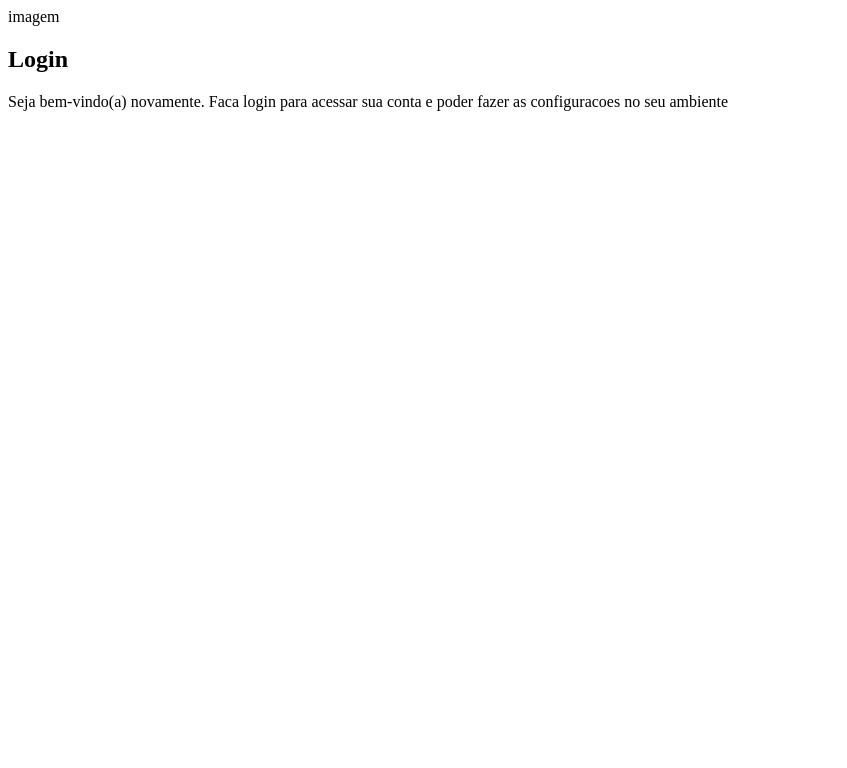
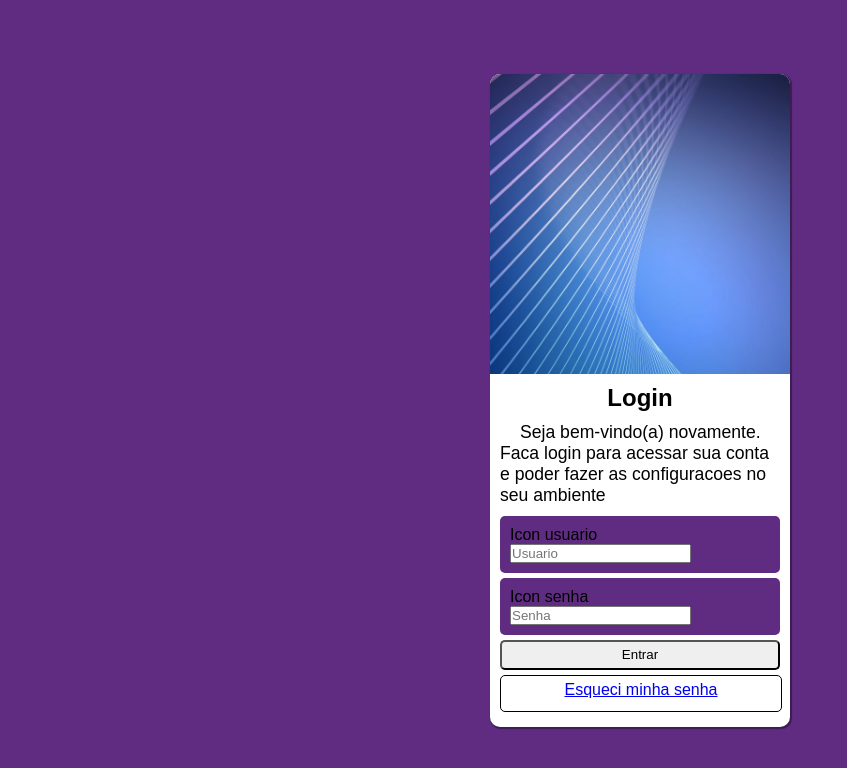
Before and after one commit to Gusstavow/projeto-login, a plain HTML site: page index.html in a window 1280 px wide. Shown: the whole page, without its empty margins (0-847 px from the left). Drawn offline with Linux system fonts and the light colour scheme.

Commit message:
index e style criados

```diff
--- a/estilos/style.css
+++ b/estilos/style.css
@@ -4,3 +4,114 @@
 
 verde : #49a09d
 Lilas : #5f2c82*/
+:root{
+    --cor1: #5f2c82;
+    --cor2: #49a09d;
+
+}
+
+*{
+    padding: 0px;
+    margin: 0px;
+    font-family: Arial, Helvetica, sans-serif;
+}
+
+body{
+    background-color: var(--cor1);
+
+}
+
+main{
+    height: 100vh;
+    display: flex;
+    flex-direction: row;
+    justify-content: center;
+    align-items: center;
+
+
+
+}
+
+div#formulario{
+    padding: 10px;
+    border-radius: 10px;
+    display: flex;
+    flex-direction: column;
+
+}
+
+div#formulario .submit>input{
+
+    width: 280px;
+    border-radius: 5px;
+    margin-bottom: 5px;
+    height: 30px;
+
+
+
+
+
+
+}
+
+div#formulario .esqueci-senha>a{
+    width: 280px;
+    border-radius: 5px;
+    margin-bottom: 5px;
+    height: 30px;
+    display: block;
+    background-color: #ffffff;
+    text-align: center;
+    padding-top: 5px;
+    border: 1px solid black;
+
+}
+
+
+
+
+div#formulario>h1{
+    font-size: 1.5em;
+    padding-bottom: 10px;
+    text-align: center;
+}
+
+div#formulario>p{
+    font-size: 1.1em;
+    padding-bottom: 10px;
+
+    text-indent: 20px;
+}
+
+section#login{
+
+    border-radius: 10px;
+    width: 300px;
+    background-color: white;
+    box-shadow: 1px 1px 1px 1px rgba(0, 0, 0, 0.363);
+
+
+}
+
+
+
+div#imagem{
+    border-radius: 10px 10px 0px 0px;
+    background-image: url(../imagens/pattern.jpg);
+    height: 300px;
+
+    background-size: cover;
+}
+
+div.usuario,div.senha{
+    background-color: var(--cor1);
+    padding: 10px;
+    border-radius: 5px;
+    margin-bottom: 5px;
+
+}
+
+div.usuario:hover,div.senha:hover{
+    background-color: #49a09d;
+
+}
--- a/index.html
+++ b/index.html
@@ -1,5 +1,6 @@
 <!DOCTYPE html>
 <html lang="pt-br">
+
 <head>
     <meta charset="UTF-8">
     <meta name="viewport" content="width=device-width, initial-scale=1.0">
@@ -7,21 +8,48 @@
     <link rel="stylesheet" href="estilos/style.css">
     <title>Login</title>
 </head>
+
 <body>
     <main>
         <section id="login">
 
             <div id="imagem">
-                imagem
+
 
             </div>
 
             <div id="formulario">
                 <h1>Login</h1>
-                <p>Seja bem-vindo(a) novamente. Faca login para acessar sua conta e poder fazer as configuracoes no seu ambiente</p>
+                <p>Seja bem-vindo(a) novamente. Faca login para acessar sua conta e poder fazer as configuracoes no seu
+                    ambiente</p>
+                <form action="cadastro.php" method="post" autocomplete="on">
+
+                    <div class="usuario">
+                        <label for="id-usuario">Icon usuario</label>
+                        <input type="text" name="usuario" id="id-usuario" autocomplete="email" required placeholder="Usuario">
+                    </div>
+
+                    <div class="senha">
+                        <label for="id-senha">Icon senha</label>
+                        <input type="password" name="senha" id="id-senha" required autocomplete="current-password" minlength="8" placeholder="Senha">
+                    </div>
+
+                    <div  class="submit">
+                        <input type="submit" value="Entrar">
+
+                    </div>
+
+                    <div class="esqueci-senha">
+
+                        <a href="#">Esqueci minha senha</a>
+
+                    </div>
+
+                </form>
 
             </div>
         </section>
     </main>
 </body>
+
 </html>
```
